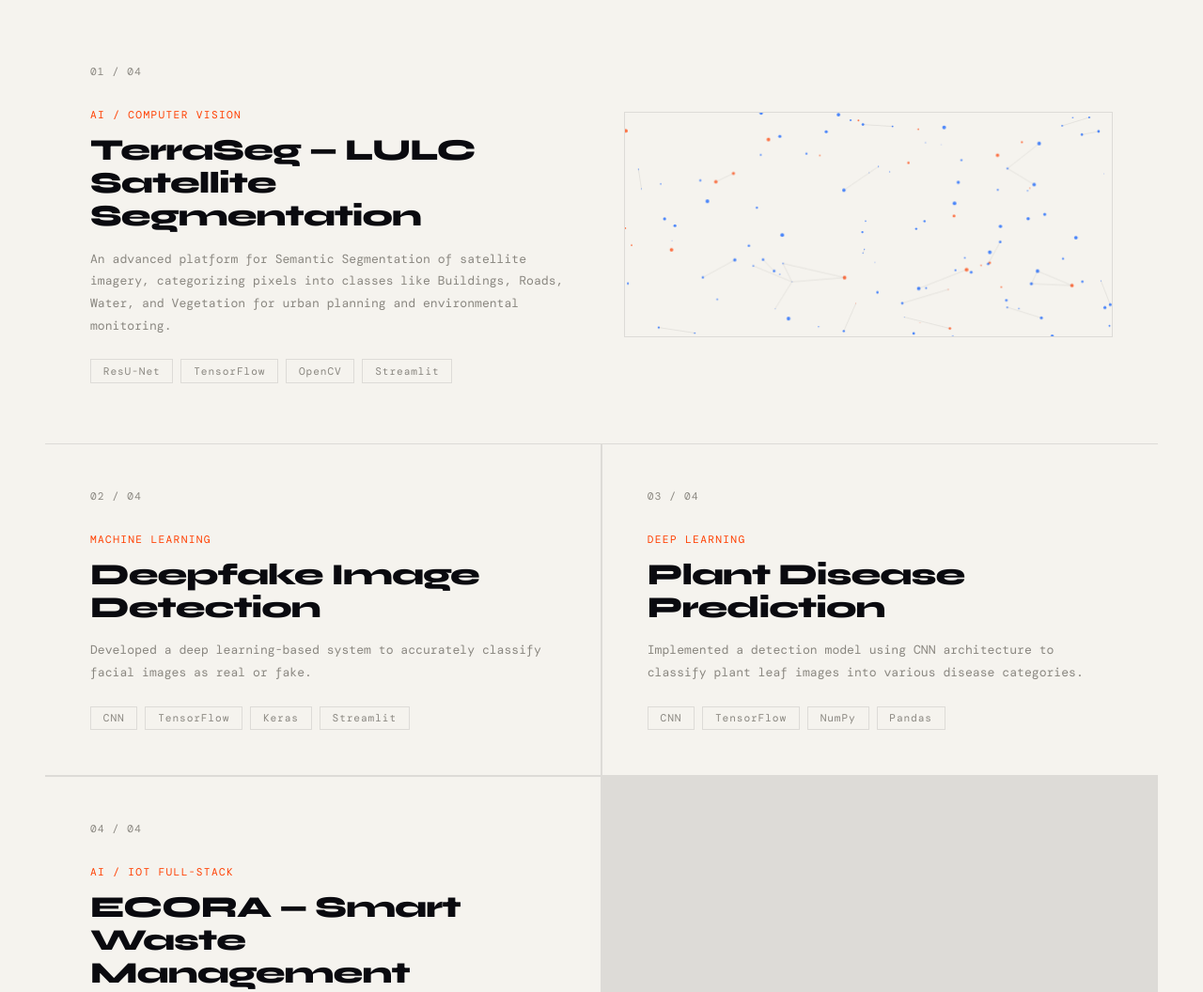
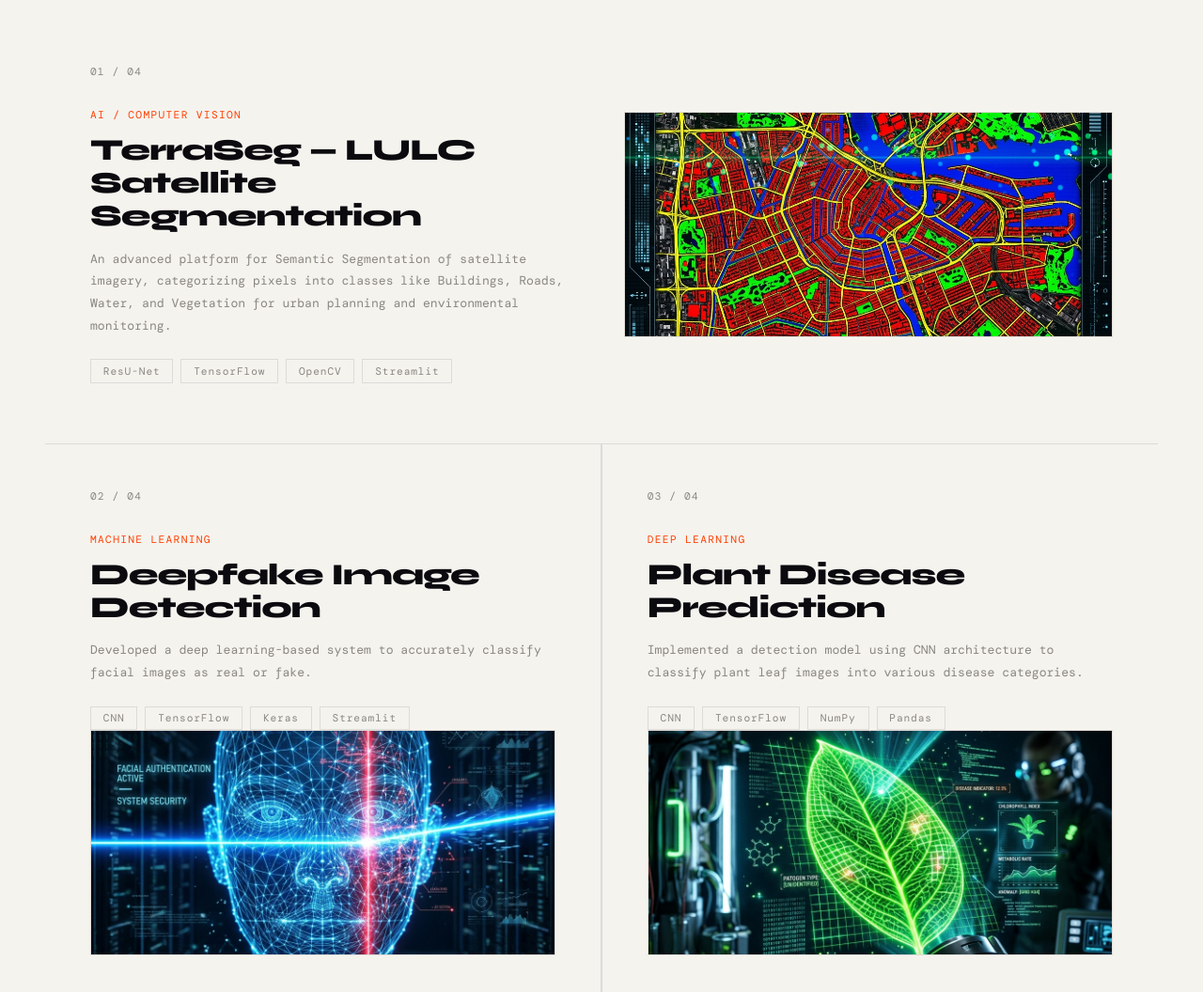
Before and after one commit to bishaldutta11/Portfolio, a plain HTML site: page index.html in a window 1280 px wide. Shown: the part 1160-2216 px from the top of the page at 94% size. Drawn offline with nearby package versions, Linux system fonts and the light colour scheme; a web font is replaced by a local one.

Commit message:
added images of the project

```diff
--- a/index.html
+++ b/index.html
@@ -603,10 +603,32 @@
         border-color: rgba(255, 255, 255, 0.15);
       }
       .project-visual canvas {
+        position: absolute;
+        inset: 0;
+        z-index: 2;
+        pointer-events: none;
         width: 100%;
         height: 100%;
         display: block;
         transition: opacity 0.4s;
+        mix-blend-mode: screen;
+      }
+      .proj-img {
+        width: 100%;
+        height: 100%;
+        object-fit: cover;
+        display: block;
+        transition: transform 0.4s ease;
+      }
+      .project-card:hover .proj-img {
+        transform: scale(1.05);
+      }
+      .project-card:active {
+        transform: scale(0.98);
+        transition: transform 0.1s;
+      }
+      .project-card:active .proj-img {
+        transform: scale(1.05);
       }
 
       /* ABOUT */
@@ -862,9 +884,17 @@
           padding: 7rem 1.5rem 3rem;
           gap: 3rem;
         }
-        .hero-visual,
+        .hero-visual {
+          display: none;
+        }
         .project-visual {
-          display: none;
+          width: 100%;
+          height: 200px;
+          margin-top: 1.5rem;
+          border-radius: 8px;
+        }
+        .project-card {
+          padding: 2rem 1.5rem;
         }
         .stats-strip {
           flex-direction: column;
@@ -880,6 +910,8 @@
         .project-card.featured {
           grid-column: span 1;
           grid-template-columns: 1fr;
+          padding: 2rem 1.5rem;
+          gap: 1.5rem;
         }
         .about-grid {
           grid-template-columns: 1fr;
@@ -1021,10 +1053,12 @@
           </div>
           <div class="project-visual">
             <canvas class="proj-canvas" data-scene="particles"></canvas>
+            <img src="proj1.png" alt="TerraSeg" class="proj-img" />
           </div>
         </div>
         <!-- Card 2 -->
-        <div class="project-card">
+        <div class="project-card" style="display: flex; flex-direction: column; justify-content: space-between;">
+          <div class="project-content">
             <div class="project-num">02 / 04</div>
             <div class="project-cat">Machine Learning</div>
             <h3 class="project-title">Deepfake Image Detection</h3>
@@ -1037,8 +1071,13 @@
               ><span>Streamlit</span>
             </div>
           </div>
+          <div class="project-visual">
+            <img src="proj2.png" alt="Deepfake Detection" class="proj-img" />
+          </div>
+        </div>
         <!-- Card 3 -->
-        <div class="project-card">
+        <div class="project-card" style="display: flex; flex-direction: column; justify-content: space-between;">
+          <div class="project-content">
             <div class="project-num">03 / 04</div>
             <div class="project-cat">Deep Learning</div>
             <h3 class="project-title">Plant Disease Prediction</h3>
@@ -1051,8 +1090,13 @@
               ><span>Pandas</span>
             </div>
           </div>
+          <div class="project-visual">
+            <img src="proj3.png" alt="Plant Disease" class="proj-img" />
+          </div>
+        </div>
         <!-- Card 4 -->
-        <div class="project-card">
+        <div class="project-card" style="display: flex; flex-direction: column; justify-content: space-between;">
+          <div class="project-content">
             <div class="project-num">04 / 04</div>
             <div class="project-cat">AI / IoT Full-Stack</div>
             <h3 class="project-title">ECORA — Smart Waste Management</h3>
@@ -1063,6 +1107,10 @@
             <div class="project-tags">
               <span>React.js</span><span>Node.js</span><span>OpenCV</span
               ><span>IoT</span>
+            </div>
+          </div>
+          <div class="project-visual">
+            <img src="proj4.png" alt="ECORA" class="proj-img" />
           </div>
         </div>
       </div>
@@ -1543,69 +1591,101 @@
         loop();
       })();
 
-      /* ─── PARTICLE PROJECT CANVAS ─── */
+      /* ─── PARTICLE SCANNING PROJECT CANVAS ─── */
       document
         .querySelectorAll('.proj-canvas[data-scene="particles"]')
         .forEach((c) => {
           const ctx = c.getContext("2d");
-          let W,
-            H,
-            frame = 0;
-          const particles = Array.from({ length: 120 }, () => ({
+          let W, H, frame = 0;
+          const particles = Array.from({ length: 150 }, () => ({
             x: Math.random(),
             y: Math.random(),
-            vx: (Math.random() - 0.5) * 0.001,
-            vy: (Math.random() - 0.5) * 0.001,
-            r: Math.random() * 2 + 0.5,
-            hue: Math.random() < 0.3 ? "#ff3f00" : "#0057ff",
+            z: Math.random(), // depth 0 to 1
+            ox: Math.random(),
+            oy: Math.random()
           }));
           function resize() {
             const rect = c.parentElement.getBoundingClientRect();
             W = c.width = rect.width * devicePixelRatio;
             H = c.height = rect.height * devicePixelRatio;
+            ctx.scale(devicePixelRatio, devicePixelRatio);
+            W /= devicePixelRatio;
+            H /= devicePixelRatio;
           }
           window.addEventListener("resize", resize);
           resize();
           function loop() {
             ctx.clearRect(0, 0, W, H);
-            const s = devicePixelRatio;
+            const w = W, h = H;
+
+            const scanY = (frame * 0.005) % 1.2 - 0.1; // sweeps from top to bottom
+
+            // Draw scan line
+            ctx.beginPath();
+            ctx.moveTo(0, scanY * h);
+            ctx.lineTo(w, scanY * h);
+            ctx.strokeStyle = "rgba(0, 255, 128, 0.4)";
+            ctx.lineWidth = 1.5;
+            ctx.stroke();
+
+            // Scan line glow
+            const grad = ctx.createLinearGradient(0, scanY*h - 30, 0, scanY*h + 10);
+            grad.addColorStop(0, "rgba(0, 255, 128, 0)");
+            grad.addColorStop(0.8, "rgba(0, 255, 128, 0.15)");
+            grad.addColorStop(1, "rgba(0, 255, 128, 0)");
+            ctx.fillStyle = grad;
+            ctx.fillRect(0, scanY*h - 30, w, 40);
+
             particles.forEach((p) => {
-              p.x += p.vx;
-              p.y += p.vy;
-              if (p.x < 0) p.x = 1;
-              if (p.x > 1) p.x = 0;
-              if (p.y < 0) p.y = 1;
-              if (p.y > 1) p.y = 0;
+              p.x = p.ox + Math.sin(frame * 0.01 + p.z * 10) * 0.01;
+              p.y = p.oy + Math.cos(frame * 0.01 + p.z * 10) * 0.01;
+              if (p.x < 0) p.x += 1; if (p.x > 1) p.x -= 1;
+              if (p.y < 0) p.y += 1; if (p.y > 1) p.y -= 1;
+
+              const distToScan = Math.abs(p.y - scanY);
+              let opacity = 0.15;
+              let sizeMultiplier = 1;
+              const isGreen = p.z > 0.5;
+              let color = isGreen ? "rgba(0, 255, 128, " : "rgba(0, 150, 255, ";
+
+              if (distToScan < 0.15) {
+                opacity = 1.0 - (distToScan / 0.15) * 0.5;
+                sizeMultiplier = 1.5;
+              } else if (p.y < scanY) {
+                opacity = 0.3;
+              }
+
+              const scale = 1 + p.z;
+              const px = p.x * w;
+              const py = p.y * h;
+
               ctx.beginPath();
-              ctx.arc(
-                (p.x * W) / s,
-                (p.y * H) / s,
-                p.r * s * 0.8,
-                0,
-                Math.PI * 2,
-              );
-              ctx.fillStyle = p.hue;
-              ctx.globalAlpha = 0.7;
+              ctx.arc(px, py, 1.2 * scale * sizeMultiplier, 0, Math.PI * 2);
+              ctx.fillStyle = color + opacity + ")";
               ctx.fill();
             });
-            // Lines
-            ctx.globalAlpha = 0.15;
-            particles.forEach((a, i) => {
-              particles.slice(i + 1, i + 6).forEach((b) => {
-                const dx = a.x - b.x,
-                  dy = a.y - b.y;
-                const dist = Math.sqrt(dx * dx + dy * dy);
-                if (dist < 0.15) {
+
+            ctx.lineWidth = 0.6;
+            for(let i=0; i<particles.length; i++) {
+               const p1 = particles[i];
+               const distToScan1 = Math.abs(p1.y - scanY);
+               if (distToScan1 > 0.15) continue;
+
+               for(let j=i+1; j<particles.length; j++) {
+                  const p2 = particles[j];
+                  const dx = p1.x - p2.x;
+                  const dy = p1.y - p2.y;
+                  const dist = Math.sqrt(dx*dx + dy*dy);
+                  if (dist < 0.06) {
                      ctx.beginPath();
-                  ctx.moveTo((a.x * W) / s, (a.y * H) / s);
-                  ctx.lineTo((b.x * W) / s, (b.y * H) / s);
-                  ctx.strokeStyle = "#0a0a0f";
-                  ctx.lineWidth = 0.5;
+                     ctx.moveTo(p1.x * w, p1.y * h);
+                     ctx.lineTo(p2.x * w, p2.y * h);
+                     ctx.strokeStyle = "rgba(0, 255, 128, " + (0.3 * (1 - dist/0.06)) + ")";
                      ctx.stroke();
                   }
-              });
-            });
-            ctx.globalAlpha = 1;
+               }
+            }
+
             frame++;
             requestAnimationFrame(loop);
           }
```
Also changed, not shown: proj1.png (added), proj2.png (added), proj3.png (added), proj4.png (added). Lines whose indentation alone changed are shown as unchanged.
